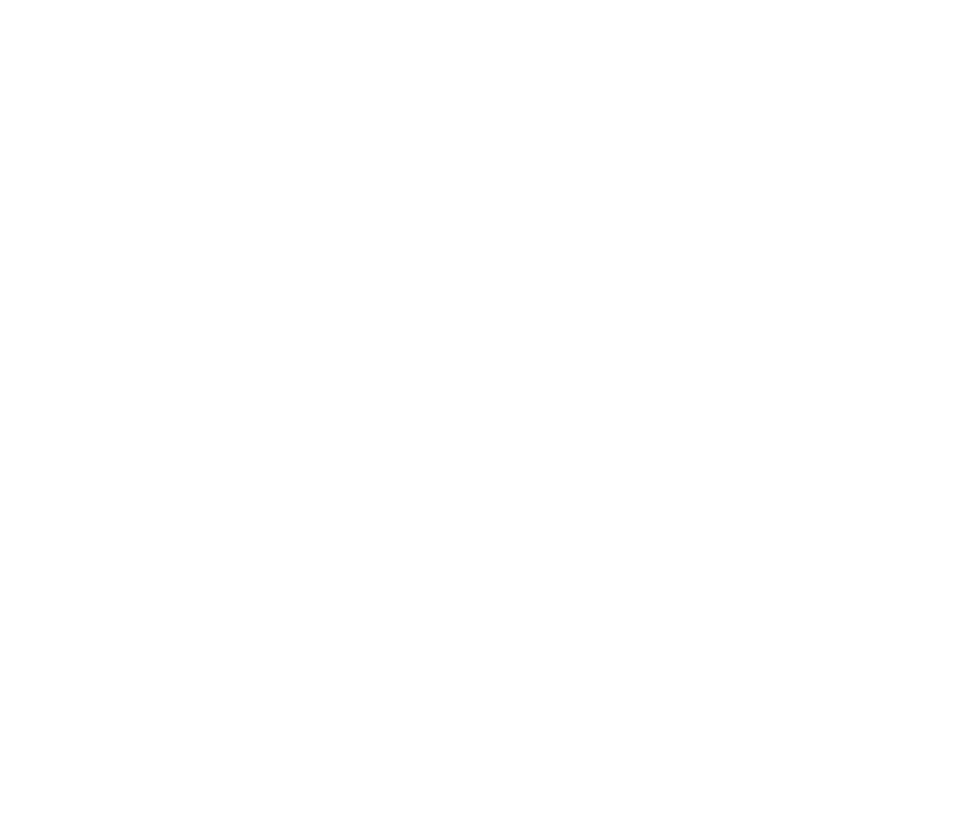
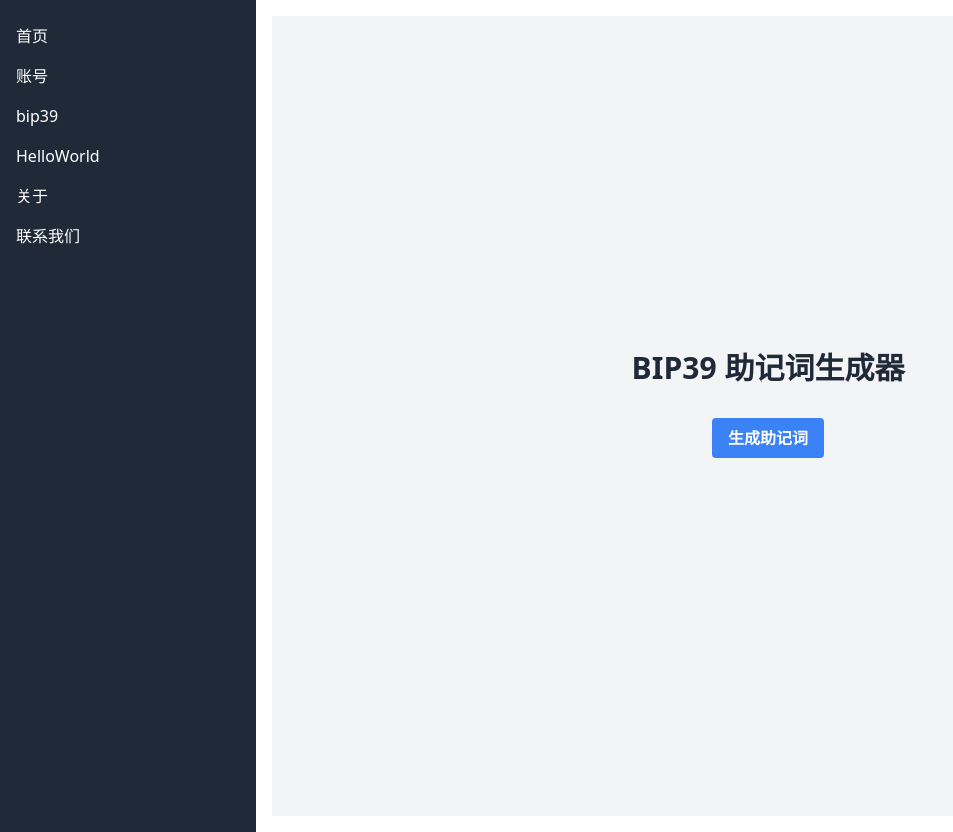
Before and after one commit to popwu/EthereumDemo, a Vue app: page /bip39 in a window 1280 px wide. Before the commit this address had no page. Shown: the whole page, without its empty margins (0-953 px from the left). Before the commit the page ends 800 px from the top, so only its background shows below. Built offline with nearby package versions, Linux system fonts and the light colour scheme.

Commit message:
助记词

```diff
--- a/package.json
+++ b/package.json
@@ -9,6 +9,10 @@
     "preview": "vite preview"
   },
   "dependencies": {
+    "bip39": "^3.1.0",
+    "buffer": "^6.0.3",
+    "ethereumjs-util": "^7.1.5",
+    "ethereumjs-wallet": "^1.0.2",
     "vue": "^3.4.37",
     "vue-router": "^4.4.4",
     "web3": "^4.12.1"
--- a/src/components/Layout.vue
+++ b/src/components/Layout.vue
@@ -21,6 +21,7 @@
 const routes = ref([
   { path: '/', name: '首页' },
   { path: '/account', name: '账号' },
+  { path: '/bip39', name: 'bip39' },
   { path: '/hello', name: 'HelloWorld' },
   { path: '/about', name: '关于' },
   { path: '/contact', name: '联系我们' },
--- /dev/null
+++ b/src/components/bip39.vue
@@ -0,0 +1,28 @@
+<script setup lang="ts">
+import { ref } from 'vue';
+import * as bip39 from 'bip39';
+
+const mnemonic = ref('');
+
+const generateMnemonic = () => {
+  mnemonic.value = bip39.generateMnemonic();
+};
+</script>
+
+<template>
+  <div class="min-h-screen bg-gray-100 flex flex-col items-center justify-center p-4">
+    <h1 class="text-3xl font-bold text-gray-800 mb-8">BIP39 助记词生成器</h1>
+
+    <button
+      @click="generateMnemonic"
+      class="bg-blue-500 hover:bg-blue-600 text-white font-bold py-2 px-4 rounded transition duration-300 ease-in-out mb-6"
+    >
+      生成助记词
+    </button>
+
+    <div v-if="mnemonic" class="bg-white p-6 rounded-lg shadow-md w-full max-w-2xl">
+      <h2 class="text-xl font-semibold text-gray-700 mb-4">生成的助记词:</h2>
+      <p class="text-gray-600 break-words">{{ mnemonic }}</p>
+    </div>
+  </div>
+</template>
--- a/src/main.ts
+++ b/src/main.ts
@@ -2,5 +2,9 @@
 import './style.css'
 import App from './App.vue'
 import router from './router'
+import { Buffer } from 'buffer';
+
+// 将 Buffer 添加到全局对象中
+window.Buffer = Buffer;
 
 createApp(App).use(router).mount('#app')
--- a/src/router.ts
+++ b/src/router.ts
@@ -5,6 +5,7 @@
 import About from './components/About.vue'
 import Contact from './components/Contact.vue'
 import HelloWorld from './components/HelloWorld.vue'
+import Bip39 from './components/bip39.vue'
 
 const routes = [
   {
@@ -16,6 +17,7 @@
       { path: 'hello', component: HelloWorld },
       { path: 'about', component: About },
       { path: 'contact', component: Contact },
+      { path: 'bip39', component: Bip39 },
     ],
   },
 ]
--- a/vite.config.ts
+++ b/vite.config.ts
@@ -4,4 +4,9 @@
 // https://vitejs.dev/config/
 export default defineConfig({
   plugins: [vue()],
+  resolve: {
+    alias: {
+      buffer: 'buffer',
+    },
+  },
 })
```
Also changed, not shown: 1 other file (tests, documents, lock files or other folders).
